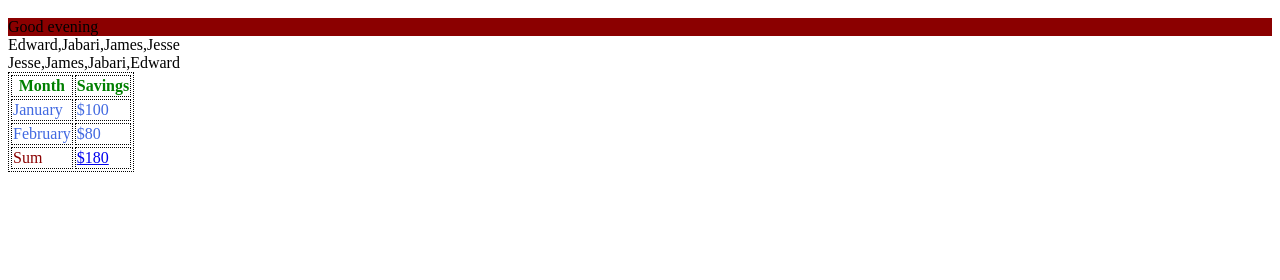
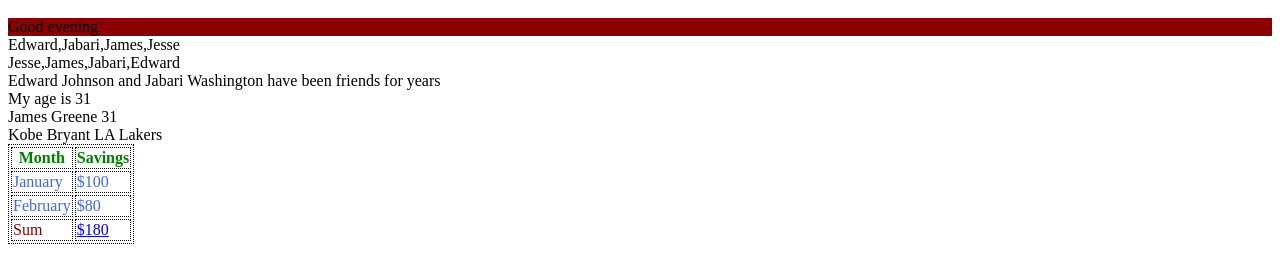
Before and after one commit to gullahjay/practice, a plain HTML site: page index.html in a window 1280 px wide. Shown: the part 48-328 px from the top of the page. Drawn offline with Linux system fonts and the light colour scheme.

Commit message:
thid commit is really getting lit

```diff
--- a/index.html
+++ b/index.html
@@ -13,6 +13,10 @@
 <div id="test"></div>
 <div id="names"></div>
 <div id="names2"></div>
+<div id="friend"></div>
+<div id="age"></div>
+<div id ="text"></div>
+<div id = "player"></div>
 <table>
 	<thead>
 		<tr>
--- a/index.js
+++ b/index.js
@@ -16,3 +16,44 @@ document.getElementById("names").innerHTML = fruits;
 fruits.sort();
 fruits.reverse();
 document.getElementById("names2").innerHTML = fruits;
+
+
+class Friend{
+	constructor(name,year){
+		this.name = name;
+		this.year = year;
+	}age(x){
+		const date = new Date();
+		return date.getFullYear() - this.year;
+	}
+}
+
+
+
+
+const Friend1 = new Friend("Edward Johnson",1993);
+const Friend2 = new Friend("Jabari Washington",1993);
+document.getElementById("friend").innerHTML = Friend1.name + " and " + Friend2.name + " have been friends for years ";
+document.getElementById("age").innerHTML = "My age is "  + Friend1.age();
+
+const person = {
+	fname: "James",
+	lname: "Greene",
+	age:31
+};
+let txt = " ";
+for ( let x  in person){
+	txt += person[x] + " ";
+}
+document.getElementById("text").innerHTML = txt;
+
+const player = {
+	fname:"Kobe",
+	lname:"Bryant",
+	team: "LA Lakers"
+};
+let bio = " ";
+for(let x in player){
+	bio += player[x]+ " ";
+}
+document.getElementById('player').innerHTML = bio;
```
